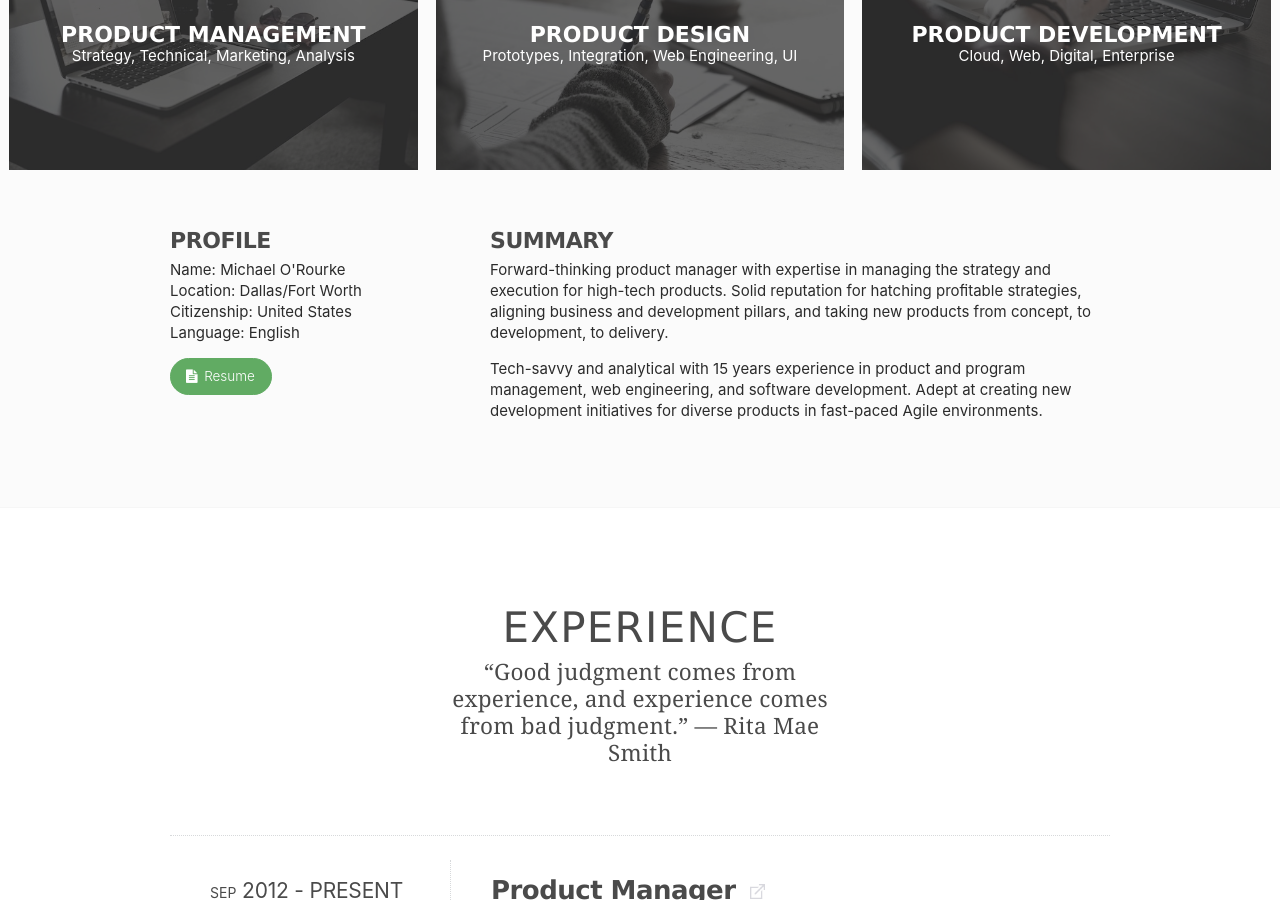
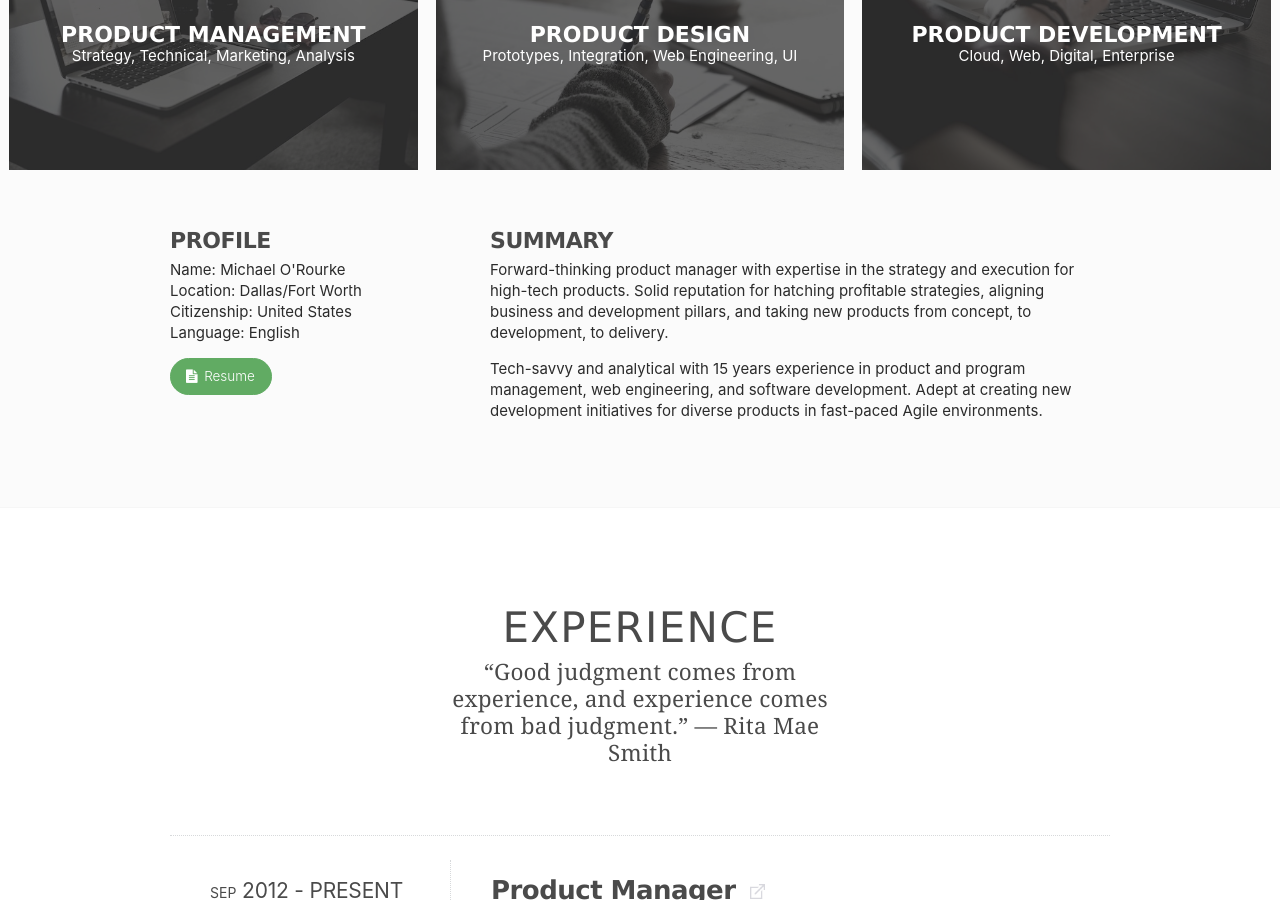
Before and after one commit to caleorourke/unveil, a Jekyll site: the page built from index.html, in a window 1280 px wide and 900 px high, scrolled down 1331 px. Built offline with Jekyll 4.4.1, drawn with Linux system fonts in a browser that asks for light colours.

Commit message:
update content

```diff
--- a/_includes/sections/about.html
+++ b/_includes/sections/about.html
@@ -25,7 +25,7 @@
     </div>
     <div class="col2-3">
       <h4>Summary</h4>
-      <p>Forward-thinking product manager with expertise in managing the strategy and execution for high-tech products. Solid reputation for hatching profitable strategies, aligning business and development pillars, and taking new products from concept, to development, to delivery.</p>
+      <p>Forward-thinking product manager with expertise in the strategy and execution for high-tech products. Solid reputation for hatching profitable strategies, aligning business and development pillars, and taking new products from concept, to development, to delivery.</p>
       <p>Tech-savvy and analytical with 15 years experience in product and program management, web engineering, and software development. Adept at creating new development initiatives for diverse products in fast-paced Agile environments.</p>
     </div>
   </div>
```
